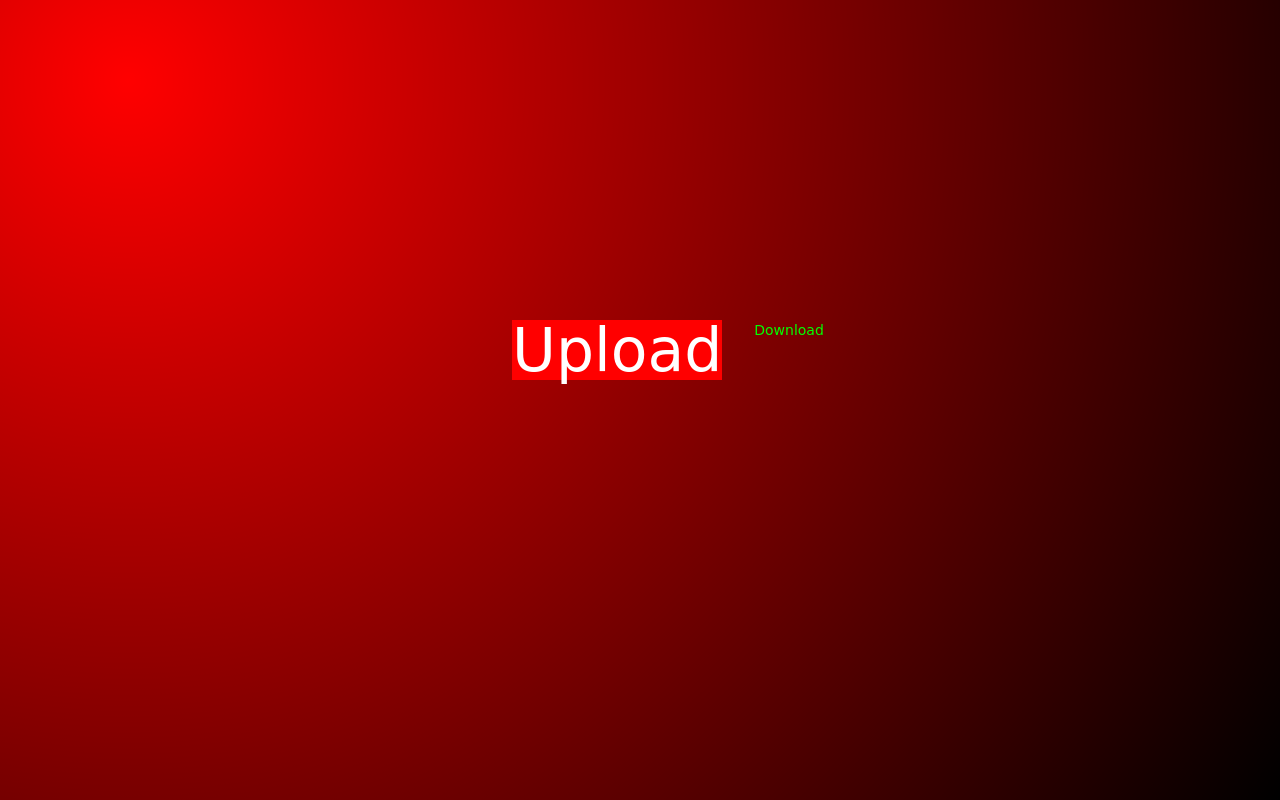
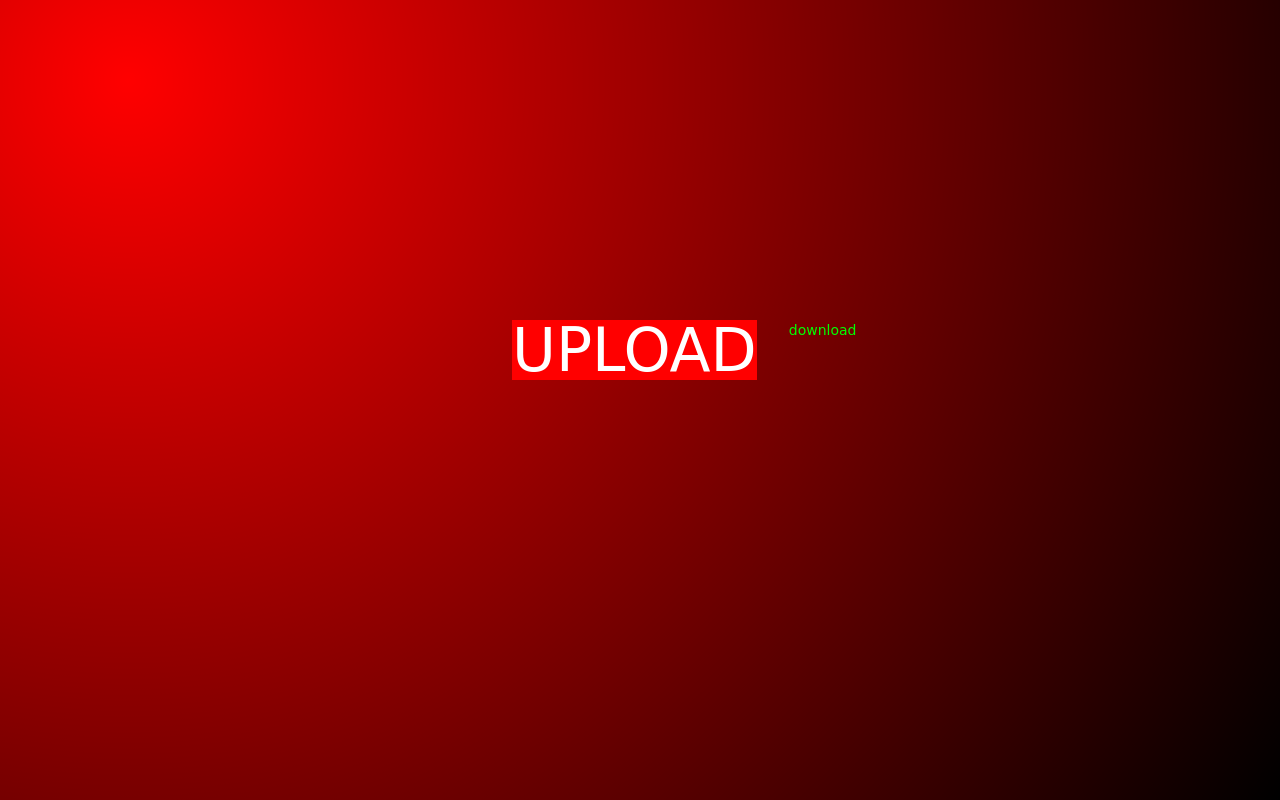
Before and after one commit to sohambasu963/phot-llab, a Next.js app: page /upload in a window 1280 px wide. Built offline with nearby package versions, Linux system fonts and the light colour scheme.

Commit message:
Update button styles and text casing

```diff
--- a/src/app/page.tsx
+++ b/src/app/page.tsx
@@ -67,6 +67,7 @@
         {showSecondButton && (
           <a
             href="/upload"
+            className="text-6xl uppercase"
             style={{
               backgroundColor: '#FFFFFF',
               borderColor: 'black',
--- a/src/app/upload/page.tsx
+++ b/src/app/upload/page.tsx
@@ -48,10 +48,10 @@
       <div className="absolute" style={{ top: '40%', left: '40%' }}>
         <div className="flex flex-row space-x-8 items-start">
           <button className="bg-[#FF0000] text-white">
-            <h1 className="text-6xl">Upload</h1>
+            <h1 className="text-6xl uppercase">Upload</h1>
           </button>
           <button onClick={handleDownloadClick} style={{ marginTop: `${buttonTopMargin}px` }}>
-            <h1 className="text-sm">Download</h1>
+            <h1 className="text-sm">download</h1>
           </button>
         </div>
         {showUploadInput && (
```
